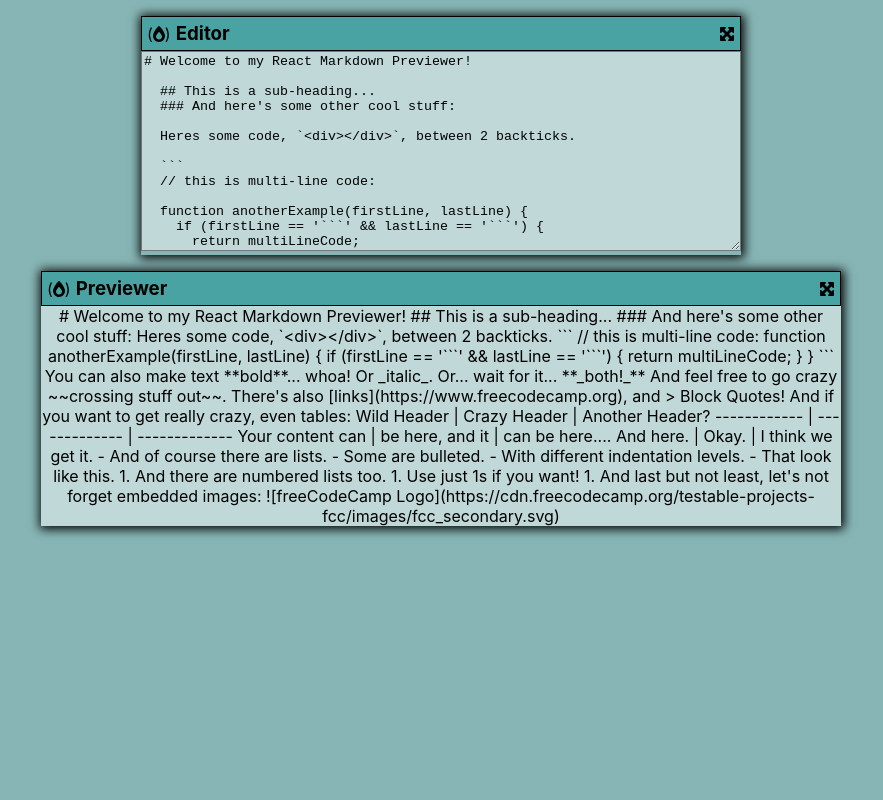
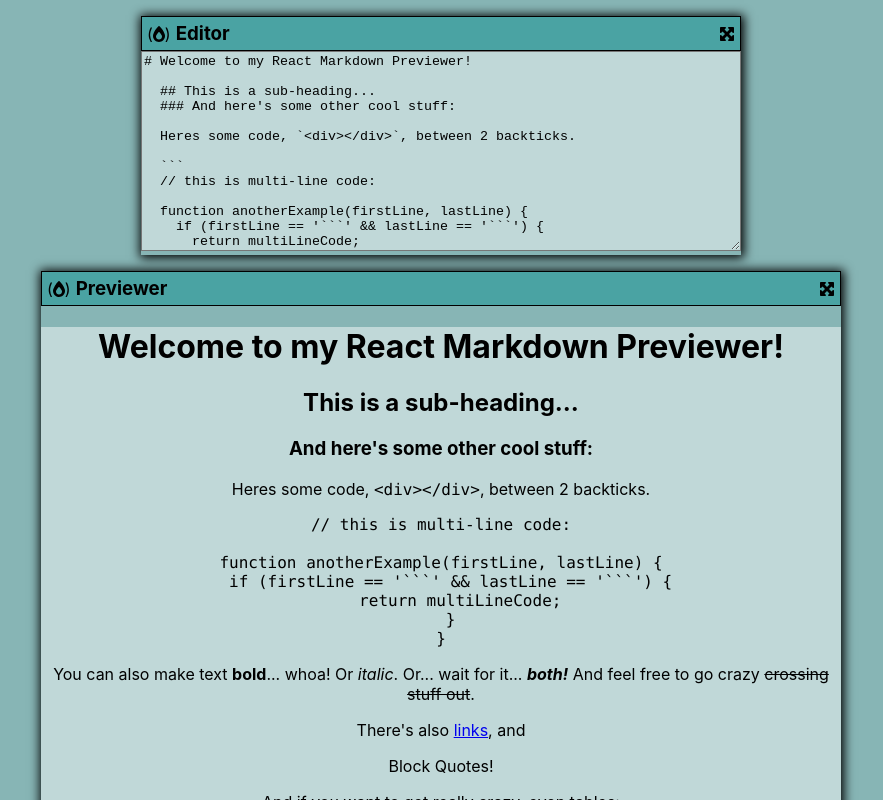
Before and after one commit to LewisLovett/markdown_previewer, a React (Create React App) app: page / in a window 1280 px wide. Shown: the top 800 px of the page, without its empty margins (199-1082 px from the left). Built offline with nearby package versions, Linux system fonts and the light colour scheme.

Commit message:
imported marked library to convert text to html

```diff
--- a/package.json
+++ b/package.json
@@ -9,6 +9,7 @@
     "@testing-library/jest-dom": "^5.17.0",
     "@testing-library/react": "^13.4.0",
     "@testing-library/user-event": "^13.5.0",
+    "marked": "^8.0.1",
     "react": "^18.2.0",
     "react-dom": "^18.2.0",
     "react-scripts": "5.0.1",
--- a/src/App.js
+++ b/src/App.js
@@ -3,6 +3,7 @@ import { useEffect, useState } from 'react';
 import './App.scss';
 import EditorWrapper from './container/EditorWrapper/EditorWrapper';
 import PreviewWrapper from './container/PreviewWrapper/PreviewWrapper';
+import { marked } from 'marked'
 
 function App() {
 
@@ -51,9 +52,11 @@ function App() {
   ![freeCodeCamp Logo](https://cdn.freecodecamp.org/testable-projects-fcc/images/fcc_secondary.svg)
   `)
 
-  const [previewText, setPreviewText] = useState(editorText)
+  const [previewText, setPreviewText] = useState(marked.parse(editorText));
   useEffect(() => {
-    setPreviewText(editorText);
+
+    setPreviewText(marked.parse(editorText));
+
   }
   ,[editorText])
 
--- a/src/container/PreviewWrapper/PreviewWrapper.jsx
+++ b/src/container/PreviewWrapper/PreviewWrapper.jsx
@@ -7,8 +7,7 @@ export default function PreviewWrapper({content}){
     return(
         <div className="previewWrapper">
             <ToolBar title={"Previewer"} />
-            <div className="previewWrapper__content" id="preview">
-                {content}
+            <div dangerouslySetInnerHTML={{__html:content}} className="previewWrapper__content" id="preview">
             </div>
         </div>
     )
```
Also changed, not shown: 1 other file (tests, documents, lock files or other folders).
